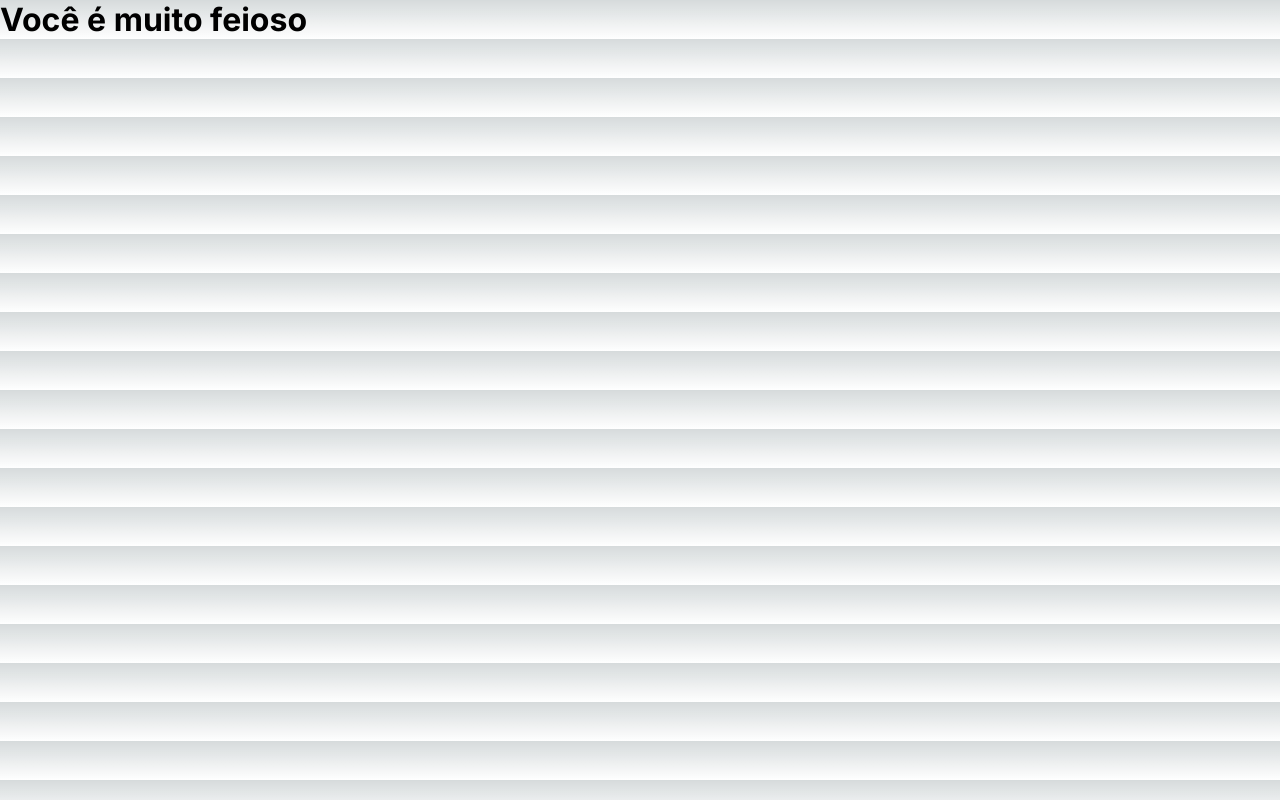
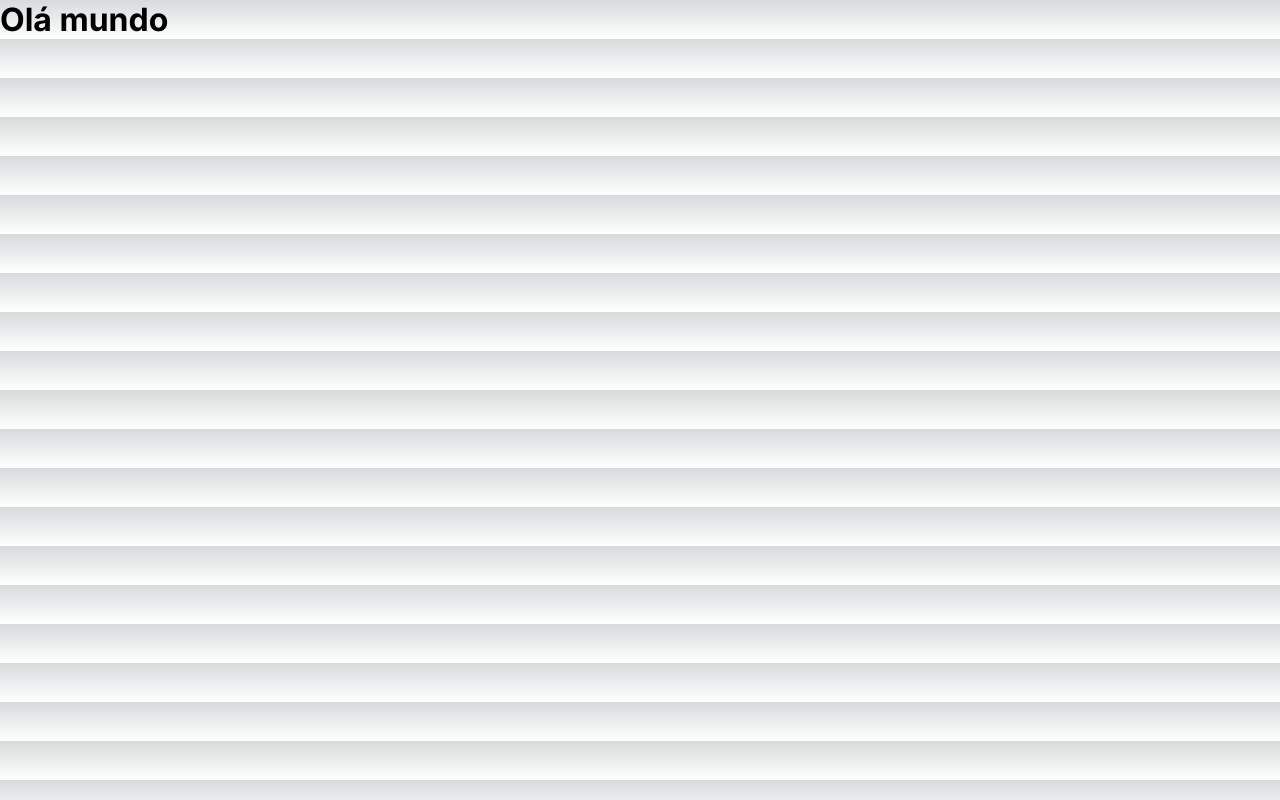
Before and after one commit to Inteli-College/2024-T0002-EC09-G04, a Next.js app in the folder frontend/: page /sensor in a window 1280 px wide. Built offline with nearby package versions, Linux system fonts and the light colour scheme.

Commit message:
fix: routing pages

```diff
--- a/frontend/src/app/login/page.js
+++ b/frontend/src/app/login/page.js
@@ -1,6 +1,4 @@
 import React from "react";
-import Image from "next/image";
-import styles from "../page.module.css";
 import LoginPage from  '../../views/loginpage/LoginPage';
 
 function Login() {
--- a/frontend/src/components/LoginForm/LoginForm.jsx
+++ b/frontend/src/components/LoginForm/LoginForm.jsx
@@ -2,7 +2,7 @@ import React from 'react';
 import { Form, Input, Checkbox, Button } from "antd";
 import FormItem from "antd/lib/form/FormItem";
 import InputPassword from "antd/lib/input/Password";
-import Title from "antd/lib/typography/title";
+
 
 const LoginForm = ({onFinish, onFinishFailed}) =>{
   return (
@@ -24,7 +24,7 @@ const LoginForm = ({onFinish, onFinishFailed}) =>{
     onFinishFailed={onFinishFailed}
     autoComplete="off"
   >
-    <Title level={5}>Email:</Title>
+    <h5 level={5}>Email:</h5>
     <FormItem
       name="Email"
       rules={[
@@ -36,7 +36,7 @@ const LoginForm = ({onFinish, onFinishFailed}) =>{
     >
       <Input />
     </FormItem>
-    <Title level={5}>Senha:</Title>
+    <h5 level={5}>Senha:</h5>
     <FormItem
       name="password"
       rules={[
--- a/frontend/src/components/Sensor/index.jsx
+++ b/frontend/src/components/Sensor/index.jsx
@@ -2,8 +2,10 @@ import React from 'react';
 
 export default function SensorComponent() {
   return (
-    <div>
-        <h1>Você é muito feioso</h1>
+    <div className='w-full text-white'>
+        <div>
+            <h1>Olá mundo</h1>
+        </div>
     </div>
   );
 }
--- a/frontend/src/views/SensorPage/SensorPage.jsx
+++ b/frontend/src/views/SensorPage/SensorPage.jsx
@@ -3,7 +3,7 @@ import React from 'react';
 
 export default function sensor() {
   return (
-    <div>
+    <div className='bg-black'>
         <SensorComponent/>
     </div>
   );
```
Also changed, not shown: frontend/src/components/Sensor/component-input.jsx (added, +9 -0 lines).
